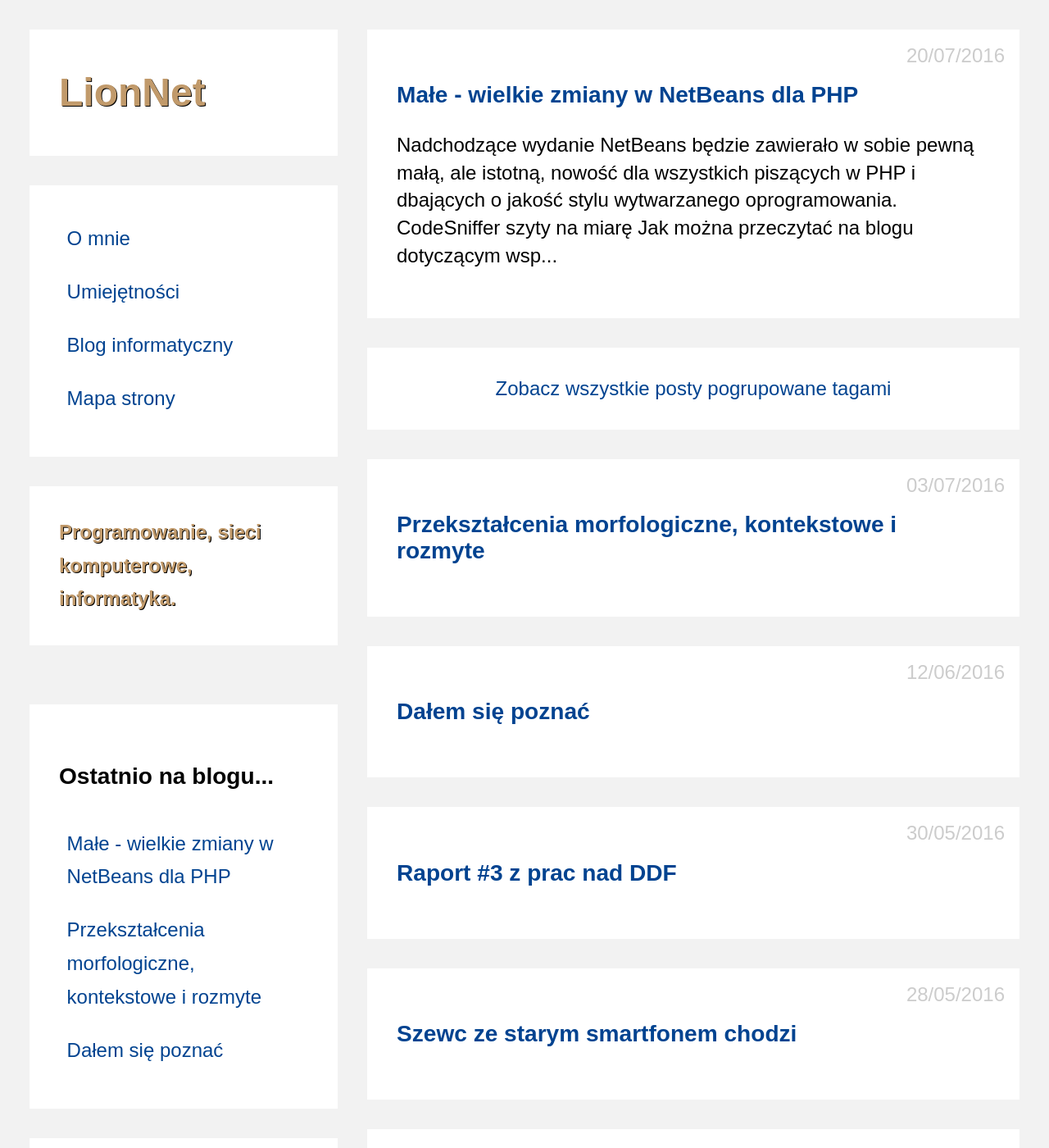
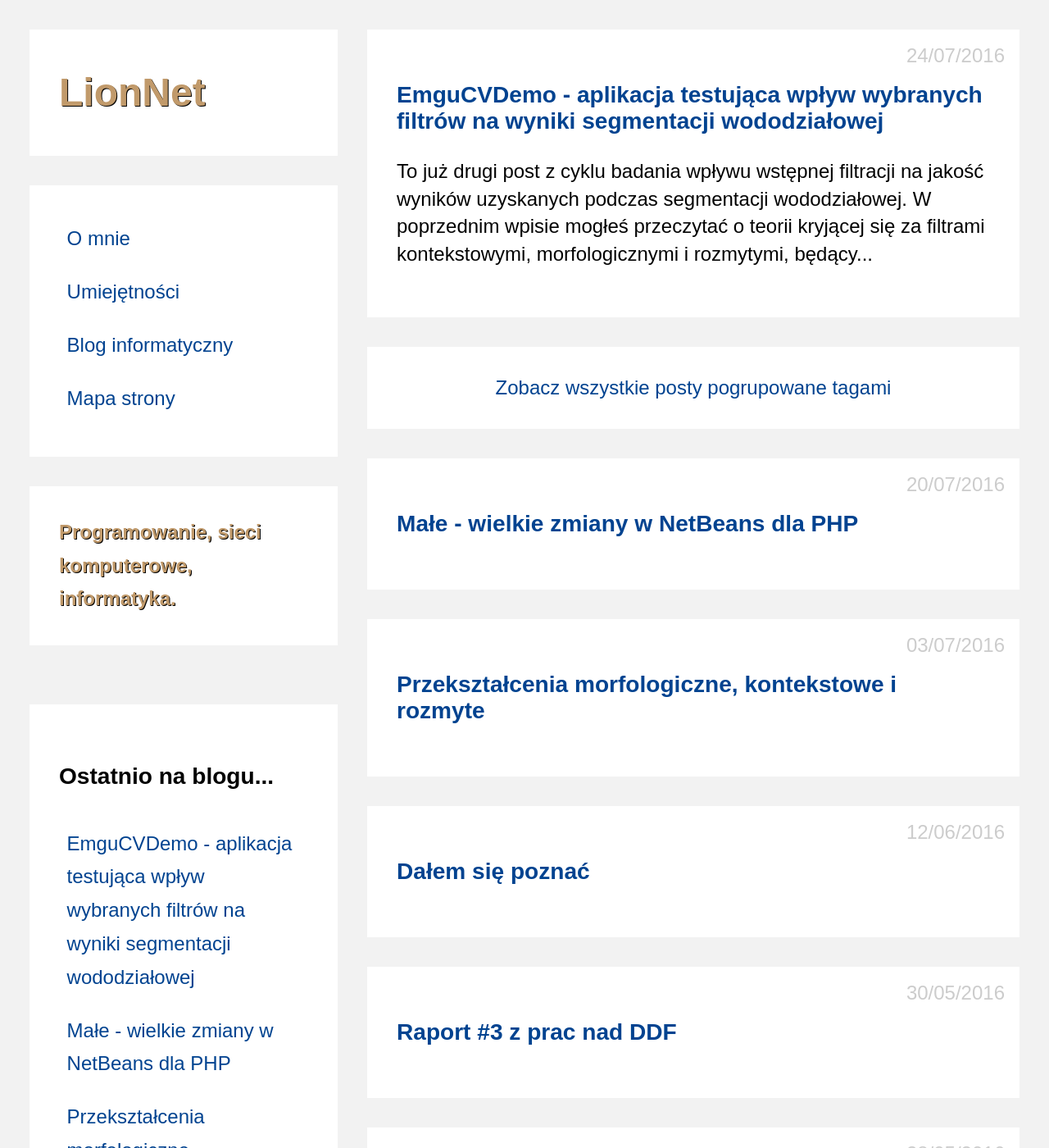
Before and after one commit to maciejlew/maciejlew.github.io, a Jekyll site: the page built from pages/blog.md, in a window 1280 px wide and 1400 px high. Shown: the whole window at 82% size. Built offline with Jekyll 4.4.1, drawn with Linux system fonts in a browser that asks for light colours; comment, search, counter and statistics services are not loaded; some of the changed lines change nothing that is shown.

Commit message:
Adds post 'EmguCVDemo - aplikacja testująca wpływ wybranych filtrów na wyniki segmentacji wododziałowej'

```diff
--- a/_includes/acronyms.md
+++ b/_includes/acronyms.md
@@ -64,3 +64,6 @@
 *[RWD]: Responsive Web Design
 *[RTG]: Zdjęcie rentgenowskie, rentgenogram
 *[PSR]: PHP Standards Recommendations
+*[GNU]: GNU's not Unix
+*[GPL]: General Public License
+*[BSD]: Berkeley Software Distribution
--- /dev/null
+++ b/_posts/2017-07-24-emgucvdemo-aplikacja-testujaca-wplyw-wybranych-filtrow-na-wyniki-segmentacji-wododzialowej.md
@@ -0,0 +1,139 @@
+---
+layout: post
+title: "EmguCVDemo - aplikacja testująca wpływ wybranych filtrów na wyniki segmentacji wododziałowej"
+date: '2016-07-24 15:10:00'
+description: 'Opis aplikacja do testowania segmentacji wododziałowej'
+keywords: "grafika komputerowa, przekształcenia obrazu, przekształcenia morfologiczne,
+przekształcenia kontekstowe, przekształcenia rozmyte, logika rozmyta, translacja,
+erozja, dylacja, otwarcie, zamknięcie, black top hat, white top hat, gradient
+morfologiczny, filtr medianowy, segmentacja wododziałowa, opencv"
+tags:
+- GKIRO
+breadcrumbs:
+  - url: /
+    title: "LionNet"
+    type: AboutPage
+  - url: /blog/
+    title: "Blog"
+    type: CollectionPage
+  - url: /blog/emgucvdemo-aplikacja-testujaca-wplyw-wybranych-filtrow-na-wyniki-segmentacji-wododzialowej.html
+    title: "EmguCVDemo - aplikacja testująca wpływ wybranych filtrów na wyniki segmentacji wododziałowej"
+    type: BlogPosting
+---
+
+To już drugi post z cyklu badania wpływu wstępnej filtracji na jakość wyników
+uzyskanych podczas segmentacji wododziałowej. W poprzednim wpisie mogłeś przeczytać
+o [teorii kryjącej się za filtrami kontekstowymi, morfologicznymi i rozmytymi][1],
+będącymi przedmiotem badań. W tym wpisie przedstawię narzędzie pomocnicze
+napisane przeze mnie w celu przeprowadzenia badań.
+
+
+### Analiza obrazów - biblioteka EmguCV
+
+EmguCV jest nakładką na OpenCV Open Computer Vision, pozwalającą na wykorzystywanie
+tej biblioteki w środowisku Microsoft .NET Framework. OpenCV (Open Source Computer
+Vision) jest biblioteką zawierającą w sobie wiele (ponad 2500) algorytmów
+wykorzystywanych w grafice komputerowej. Oprogramowanie to jest rozwijane od
+1993 roku przez firmę Intel i od tego czasu pełni ważną rolę w badaniach i
+tworzeniu oprogramowania z zakresu wizji komputerowej. Biblioteka posiada
+interfejsy pozwalające na wykorzystanie jej w językach programowania takich jak
+C, C++, Python i Java. OpenCV działa w systemach MS Windows, Linux, Mac oraz
+Android. Wśród zaimplementowanych w bibliotece algorytmów można odleźć
+przekształcenia punktowe, kontekstowe, morfologiczne, algorytmy segmentacji,
+rozpoznawania obrazów. Biblioteka ta wykorzystywana jest m. in. w analizie obrazów
+na potrzeby bezpieczeństwa, w procesach medycznych, do identyfikacji oraz do
+sterowania robotami. Biblioteka OpenCV udostępniana jest na licencji BSD Berkeley
+Software Distribution License, natomiast EmguCV na licencji GNU GPL General
+Public License v3[[3](#opencv)].
+
+### EmguCVDemo - specyfikacja zewnętrzna
+
+W tym rozdziale przedstawiona zostanie aplikacja pomocnicza EmguCVDemo. Aplikacja
+ta została napisana w celu przygotowania środowiska dla testów przeprowadzanych
+w części badawczej pracy. Środowisko to zapewnia dostęp do algorytmów filtracji
+obrazu dostępnych w bibliotece EmguCV oraz do własnych implementacji wybranych
+algorytmów. Aplikacja może być wykorzystywana do testowania wpływu wybranych
+filtrów na obraz i jego późniejszą segmentację.
+
+#### EmguCVDemo
+
+<figure>
+    <img src="/img/gkiro/emgucvdemo.png" alt="EmguCVDemo - okno programu testowego">
+    <figcaption>Rysunek 1: EmguCVDemo - okno programu testowego</figcaption>
+</figure>
+
+Na rysunku 1 pokazano główne okno aplikacji EmguCVDemo. Interfejs programu składa
+się z panelu, na którym wyświetlane są zdjęcia, jedno oryginalne - przed obróbką,
+drugie po zastosowaniu dostępnych operacji. Operacje dostępne w programie są za
+pomocą znajdujących się na formatce przycisków lub z poziomu paska zadań programu.
+Do sterowania parametrami niektórych operacji wykorzystuje się kontrolki
+znajdujące się w oknie programu w panelu po lewej stronie. Wśród wykorzystanych
+operacji pochodzących z biblioteki EmguCV można wymienić:
+
+ * Przekształcenia morfologiczne:
+   * Erozja
+   * Dylacja
+   * Otwarcie
+   * Zamknięcie
+   * White Top Hat
+   * Black Top Hat
+   * Gradient morfologiczny
+ * Przekształcenia kontekstowe:
+   * Wyrównanie histogramu
+   * Filtr medianowy
+ * Inne narzędzia:
+   * Negacja obrazu
+   * Reset obrazu
+   * Powiększenie
+   * Pomniejszenie
+   * Reset rozmiaru
+
+Wymienione operacje uzupełniono interfejsem do własnych implementacji następujących
+algorytmów:
+
+ * Przekształcenia logiki rozmytej:
+   * Fuzzy Noise Smoothing
+ * Operacje związane z segmentacją:
+   * Lokalne minima
+   * Segmentacja wododziałowa
+   * Liczenie segmentów
+
+Parametry filtrów dostępne w programie pozwalają na sterowanie rozmiarem elementu
+strukturalnego filtrów morfologicznych, a także położeniem punktu odniesienia w
+jego wnętrzu. Możliwe jest także manipulowanie ilością iteracji.
+
+Dostępna jest opcja zmiany algorytmu zliczania segmentów z podstawowego
+(*SegmentMarkerBasic*) na (*SegmentMarkerFlooding*).
+
+Możliwe jest także sterowanie rozmiarem okna filtru medianowego.
+
+Po przeprowadzeniu segmentacji możliwe jest oznaczenie na obrazie wyjściowym
+dwóch segmentów - wewnętrznego i zewnętrznego, po czym następuje wyszukiwanie
+przez algorytm segmentów pośrednich. Pokazano to na rysunku 1, obraz wejściowy
+poddano wstępnej filtracji, segmentacji a następnie zaznaczony czerwony segment
+wewnętrzny i zielony zewnętrzny. Granice segmentów pośrednich oznaczone zostały
+kolorem niebieskim.
+
+Opcja *Liczenie segmentów* pozwala na oznaczenie segmentów i zliczenie ich liczby
+na obrazie. Po zakończonej operacji użytkownik otrzymuje podsumowanie z liczbą
+segmentów oraz czasem zliczania. Wykonanie tej operacji jest niezbędne, aby móc
+oznaczać segmenty na obrazie.
+
+##### Demo
+
+Jeśli chcesz przetestować aplikację EmguCVDemo [skontaktuj się ze mną][2].
+
+### Literatura
+
+1. <a name="wyklady-gkiro">
+        <strong><em>OpenCV Wiki</em>.</strong> http://opencv.willowgarage.com/wiki, 2013
+    </a>
+
+Treść tego wpisu zawiera fragmenty mojej pracy dyplomowej **"Badanie wpływu
+wstępnej filtracji na proces segmentacji w analizie patologicznych zmian w
+obrębie zębów widocznych na zdjęciach RTG"**.
+
+[1]: {{ site.url }}/2016/07/03/przeksztalcenia-morfologiczne-kontekstowe-i-rozmyte.html
+[2]: {{ site.url }}/kontakt/
+
+{% include acronyms.md %}
--- a/pages/map.md
+++ b/pages/map.md
@@ -33,6 +33,7 @@ breadcrumbs:
  * [Umiejętności](../umiejetnosci/)
  * [Kontakt](../kontakt/)
  * [Blog informatyczny](../blog/)
+   * [EmguCVDemo - aplikacja testująca wpływ wybranych filtrów na wyniki segmentacji wododziałowej](../2016/07/20/emgucvdemo-aplikacja-testujaca-wplyw-wybranych-filtrow-na-wyniki-segmentacji-wododzialowej.html)
    * [Małe - wielkie zmiany w NetBeans dla PHP](../2016/07/20/male-wielkie-zmiany-w-netbeans-dla-php.html)
    * [Przekształcenia morfologiczne, kontekstowe i rozmyte](../2016/07/03/przeksztalcenia-morfologiczne-kontekstowe-i-rozmyte.html)
    * [Dałem się poznać](../2016/06/12/dalem-sie-poznac.html)
```
Also changed, not shown: img/gkiro/emgucvdemo.png (added).
